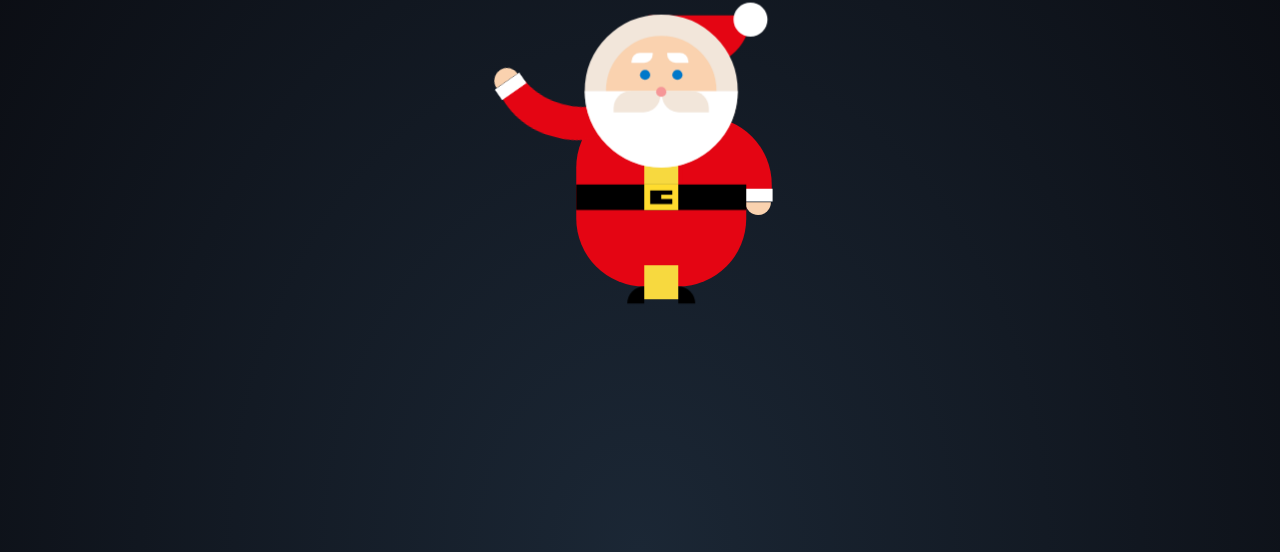
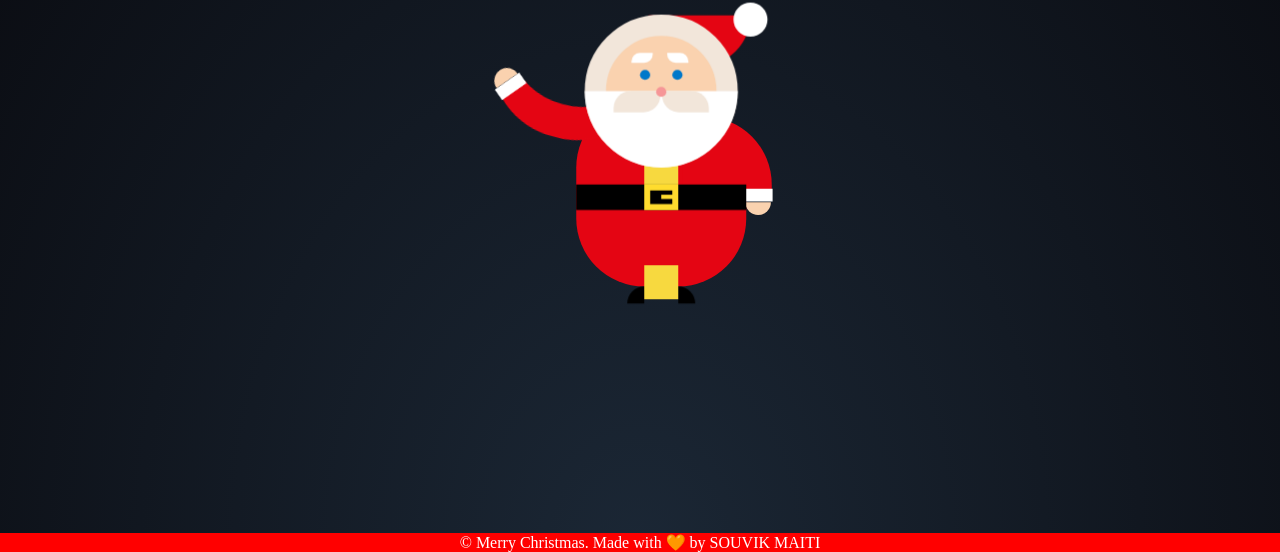
Before and after one commit to souvikm3/ChristMas, a plain HTML site: page index.html in a window 1280 px wide. Shown: the part 248-800 px from the top of the page. Drawn offline with Linux system fonts and the light colour scheme.

Commit message:
Update style.css

```diff
--- a/style.css
+++ b/style.css
@@ -331,14 +331,15 @@ a {
 
 /* copyright */
 
-.copyright
+.footer
 {
-     width: 100%;
-     /* text-align: center; */
-     padding: 25px 0;
-     background: #000000;
-     font-weight: 300;
-     margin-bottom: 80px;
+  position: fixed;
+  left: 0;
+  bottom: 0;
+  width: 100%;
+  background-color: red;
+  color: white;
+  text-align: center;
 
 
 }
```
